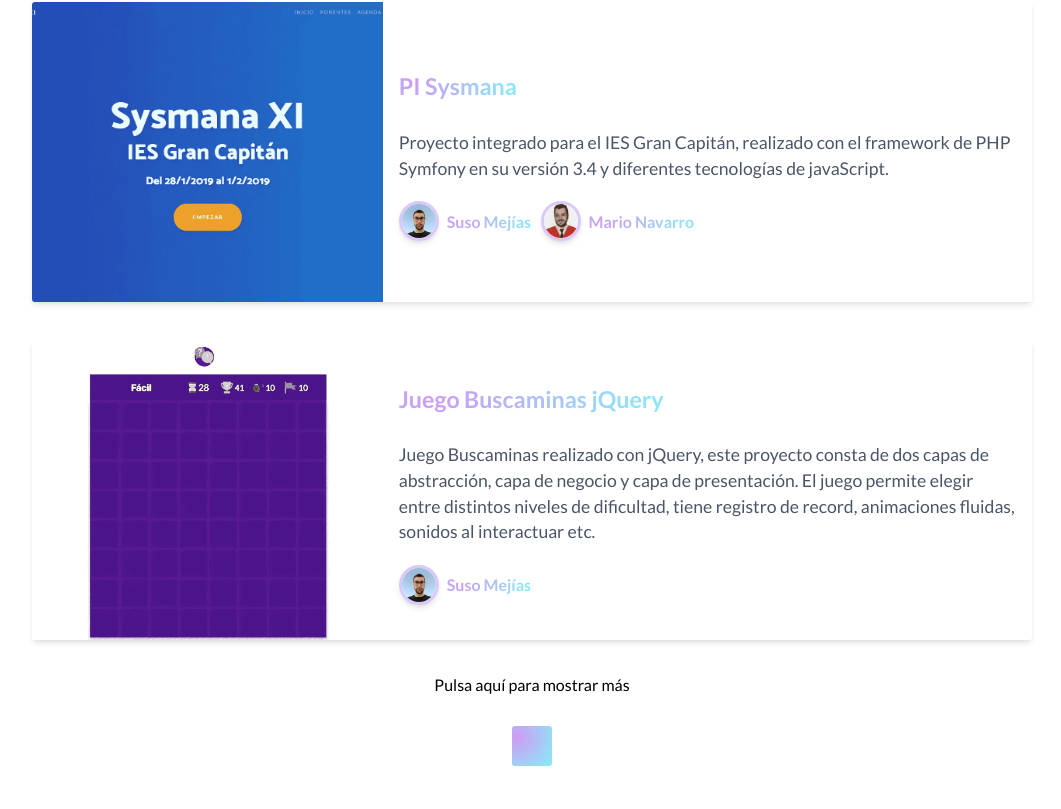
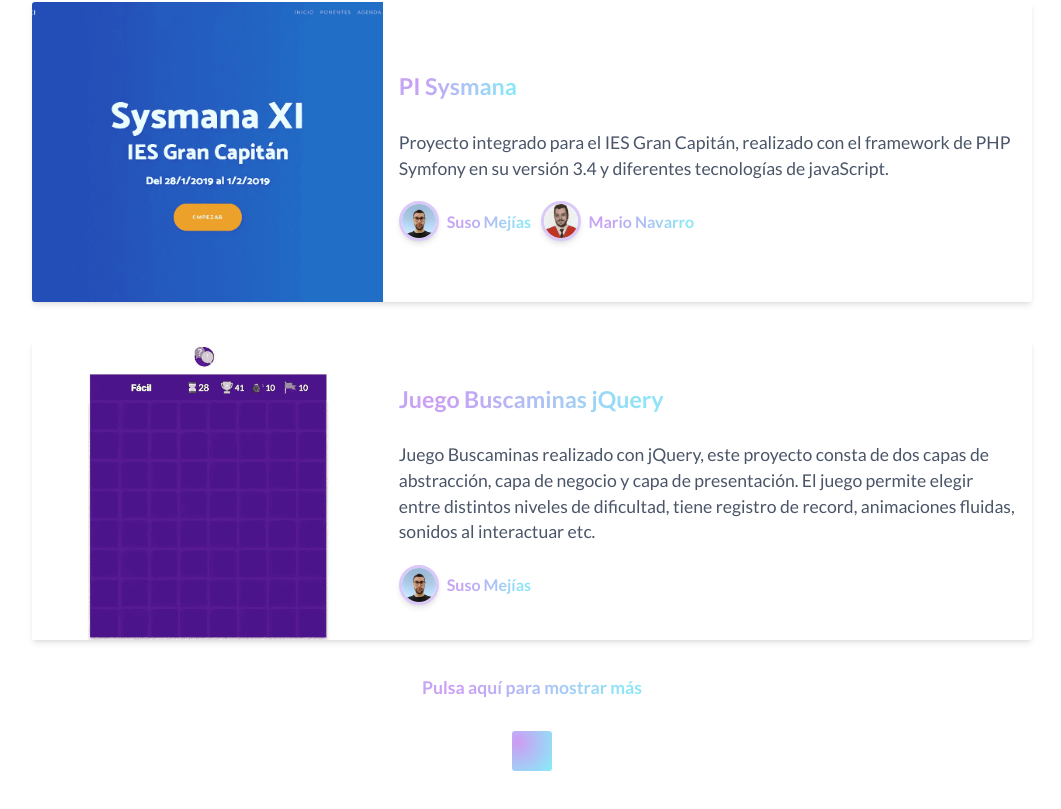
Before and after one commit to susomejias/portfolio-old, a Next.js app: page /proyectos in a window 1280 px wide. Shown: the part 953-1762 px from the top of the page, without its empty margins (108-1169 px from the left). Built offline with nearby package versions, Linux system fonts and the light colour scheme; some icons are missing.

Commit message:
add improvements

```diff
--- a/next.config.js
+++ b/next.config.js
@@ -1,7 +1,8 @@
+/* eslint-disable */
 const path = require('path')
 const withTypescript = require('@zeit/next-typescript')
 const withPWA = require('next-pwa')
-
+/* eslint-enable */
 module.exports = withTypescript({
   webpack(config, options) {
     return config
--- a/src/pages/devto-posts.tsx
+++ b/src/pages/devto-posts.tsx
@@ -1,4 +1,4 @@
-import React, { useRef, useState, useEffect } from 'react'
+import React, { useRef } from 'react'
 
 import usePaginationArray from '../hooks/usePaginateArray'
 import useInfiniteScroll from '../hooks/useInfiniteScroll'
--- a/src/styles/common/style.scss
+++ b/src/styles/common/style.scss
@@ -51,3 +51,11 @@
   height: 40px;
   text-align: center;
 }
+
+.infinite-scroll-show-more {
+  @include text-gradient($primary-gradient);
+
+  font-size: 1.1rem;
+  font-weight: 600;
+  cursor: pointer;
+}
```
